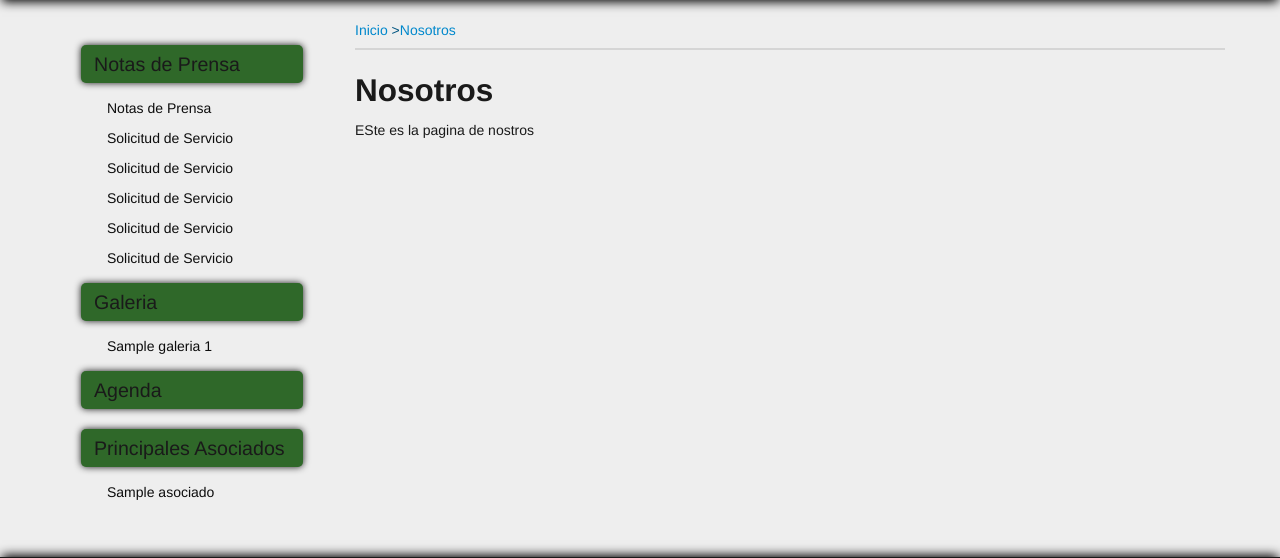
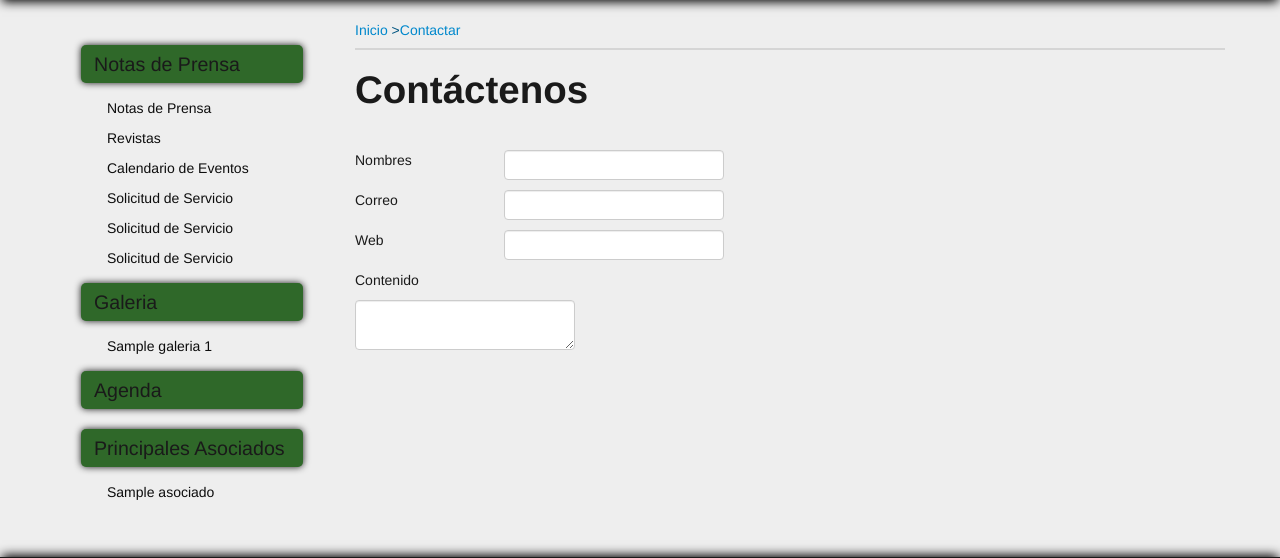
Before and after one commit to carloshs92/tvrobles, a Django app: page /contactenos/ in a window 1280 px wide. Shown: the part 160-718 px from the top of the page. Run offline with Django 3.2, Linux system fonts and the light colour scheme; tables that the repository leaves empty hold one stand-in row (values such as "Sample post"); some libraries are stand-ins or nearby versions.

Commit message:
casi terminado

```diff
--- a/project/home/urls.py
+++ b/project/home/urls.py
@@ -10,5 +10,7 @@ urlpatterns = patterns('home.views',
     url(r'^mision-y-vision/$', 'ver_mision', name='ver_mision'),
     url(r'^nosotros/$', 'ver_nosotros', name='ver_nosotros'),
     url(r'^integrantes/$', 'ver_autores', name='ver_autores'),
-    url(r'^contactenos/$', 'contactar', name='contactar')
+    url(r'^contactenos/$', 'contactar', name='contactar'),
+    url(r'^revista-online/(?P<rev_id>\d+)/$', 'ver_revista', name='ver_revista'),
+    url(r'^calendario/$', 'ver_calendario', name='ver_calendario')
 )
--- a/project/home/views.py
+++ b/project/home/views.py
@@ -2,7 +2,7 @@
 from django.shortcuts import render_to_response
 from django.shortcuts import get_object_or_404
 from django.template import RequestContext
-from publicaciones.models import Noticias
+from publicaciones.models import Noticias, Revistas
 from multimedia.models import Galeria, Foto
 from enlaces.models import Asociados
 from personal.models import Personal
@@ -13,8 +13,13 @@ def get_menu_lateral():
     data = {}
     galerias = Galeria.objects.filter(estado=1).order_by('-fecha_creacion')[:4]
     asociados = Asociados.objects.filter(estado=1).order_by('-pk')[:4]
+    try:
+        revistas = Revistas.objects.filter(estado=1).order_by('-pk')[0]
+    except:
+        revistas = None
     data['m_galerias'] = galerias
     data['m_asociados'] = asociados
+    data['m_revistas'] = revistas
     return data
 
 
@@ -66,7 +71,16 @@ def ver_nosotros(request):
 def contactar(request):
     data = get_menu_lateral()
     return render_to_response(
-            'home/nosotros.html', data,
+            'home/contactenos.html', data,
+            context_instance=RequestContext(request))
+
+
+def ver_revista(request, rev_id):
+    revista = get_object_or_404(Revistas, pk=rev_id)
+    data = get_menu_lateral()
+    data['revista'] = revista
+    return render_to_response(
+            'home/revista_online.html', data,
             context_instance=RequestContext(request))
 
 
@@ -86,3 +100,10 @@ def ver_autores(request):
     return render_to_response(
             'home/autores.html', data,
             context_instance=RequestContext(request))
+
+
+def ver_calendario(request):
+    data = get_menu_lateral()
+    return render_to_response(
+            'home/calendario.html', data,
+            context_instance=RequestContext(request))
--- a/project/project/templates/base.html
+++ b/project/project/templates/base.html
@@ -68,9 +68,11 @@
 					<ul id="menu_lateral">
 						<li class="principal"><a class="menu" href="#">Notas de Prensa</a>
 							<ul>
-								<li><a href="#">Notas de Prensa</a></li>
-								<li><a href="#">Solicitud de Servicio</a></li>
-								<li><a href="#">Solicitud de Servicio</a></li>
+								<li><a href="/">Notas de Prensa</a></li>
+								{% if m_revistas != None %}
+								<li><a href="{% url 'ver_revista' m_revistas.codigo %}">Revistas</a></li>
+								{% endif %}
+								<li><a href="{% url 'ver_calendario' %}">Calendario de Eventos</a></li>
 								<li><a href="#">Solicitud de Servicio</a></li>
 								<li><a href="#">Solicitud de Servicio</a></li>
 								<li><a href="#">Solicitud de Servicio</a></li>
@@ -108,9 +110,9 @@
 					<li class="menu">Redes Sociales</li>
 					<li>
 						<ul>
-							<li><a href="https://www.facebook.com/TvRobles">Facebook</a></li>
-							<li><a href="https://twitter.com/TVRobles">Twitter</a></li>
-							<li><a href="http://www.youtube.com/user/faculetras">Youtube</a></li>
+							<li><a target="_blank" href="https://www.facebook.com/TvRobles">Facebook</a></li>
+							<li><a target="_blank" href="https://twitter.com/TVRobles">Twitter</a></li>
+							<li><a target="_blank" href="http://www.youtube.com/user/faculetras">Youtube</a></li>
 						</ul>
 					</li>
 				</ul>
@@ -132,7 +134,7 @@
 					<li class="menu">Acerca de TV Robles</li>
 					<li>
 						<ul>
-							<li><a href="#">Contáctenos</a></li>
+							<li><a href="{% url 'contactar' %}">Contáctenos</a></li>
 							<li><a href="{% url 'ver_autores' %}">Personal</a></li>
 							<li><a href="{% url 'ver_nosotros' %}">Quienes Somos</a></li>
 							<li><a href="{% url 'ver_mision' %}">Misión y Visión</a></li>
--- a/project/project/templates/home/contactenos.html
+++ b/project/project/templates/home/contactenos.html
@@ -5,12 +5,33 @@
 <div class="row-fluid">
     <ul class="span12 lista_superior">
         <li><a href="{% url 'index' %}">Inicio</a> > </li>
-        <li><a href="{% url 'ver_autores' %}">Integrantes</a></li>
+        <li><a href="{% url 'contactar' %}">Contactar</a></li>
     </ul>
 </div>
 <div class="row-fluid autores">
     <h1>Contáctenos</h1>
-
+    <div class="row-fluid">
+        <div class="span12"></div>
+    </div>
+    <div class="row-fluid">
+        <div class="span2">Nombres</div>
+        <div class="span10"><input type="text" /></div>
+    </div>
+    <div class="row-fluid">
+        <div class="span2">Correo</div>
+        <div class="span10"><input type="text" /></div>
+    </div>
+    <div class="row-fluid">
+        <div class="span2">Web</div>
+        <div class="span10"><input type="text" /></div>
+    </div>
+    <div class="row-fluid">
+        <div class="span2">Contenido</div>
+        <div class="span10"></div>
+    </div>
+    <div class="row-fluid">
+        <div class="span12"><textarea></textarea></div>
+    </div>
 </div>
 
 
--- a/requirements.txt
+++ b/requirements.txt
@@ -3,6 +3,7 @@ PIL==1.1.7
 argparse==1.2.1
 distribute==0.6.30
 dj-database-url==0.2.1
+django-grappelli==2.4.4
 psycopg2==2.4.6
 wsgiref==0.1.2
 yolk==0.4.3
```
Also changed, not shown: project/project/settings.py (+7 -1 lines), project/project/templates/home/calendario.html (added, +21 -0 lines), project/project/templates/home/noticia.html (+15 -5 lines), project/project/templates/home/revista_online.html (added, +21 -0 lines).
